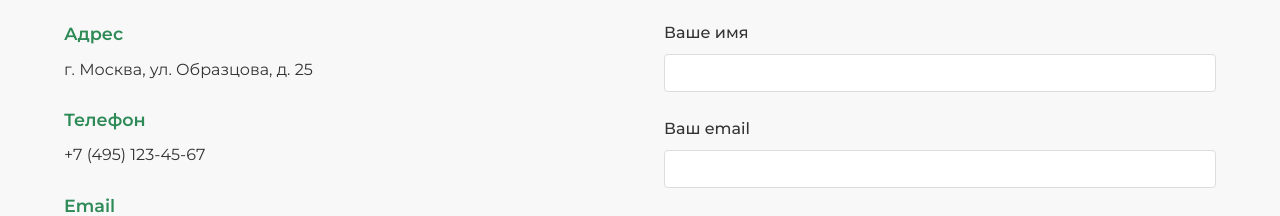
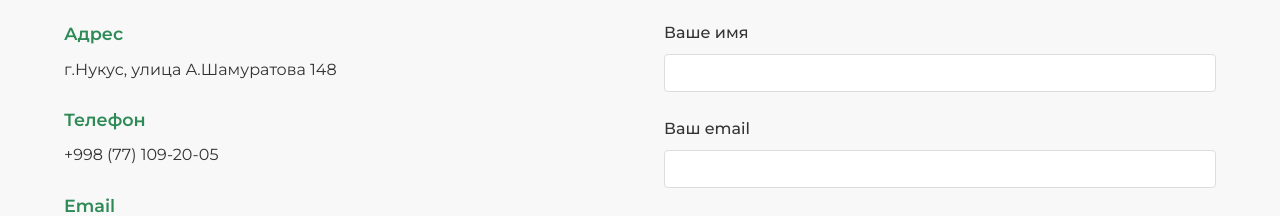
Before and after one commit to HackyCode21/Academy, a plain HTML site: page contacts.html in a window 1280 px wide. Shown: the part 355-571 px from the top of the page. Drawn offline with Linux system fonts and the light colour scheme.

Commit message:
Update contacts.html

```diff
--- a/contacts.html
+++ b/contacts.html
@@ -43,11 +43,11 @@
                         <h2>Как нас найти</h2>
                         <div class="contact-item">
                             <h3>Адрес</h3>
-                            <p>г. Москва, ул. Образцова, д. 25</p>
+                            <p>г.Нукус, улица А.Шамуратова 148</p>
                         </div>
                         <div class="contact-item">
                             <h3>Телефон</h3>
-                            <p>+7 (495) 123-45-67</p>
+                            <p>+998 (77) 109-20-05</p>
                         </div>
                         <div class="contact-item">
                             <h3>Email</h3>
```
